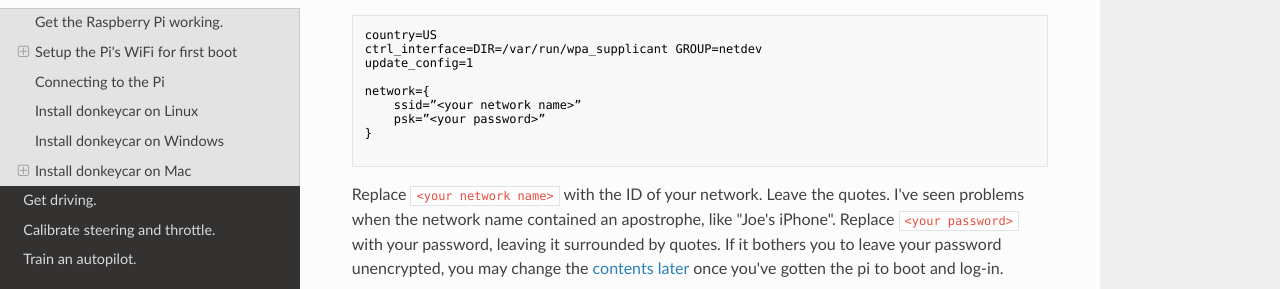
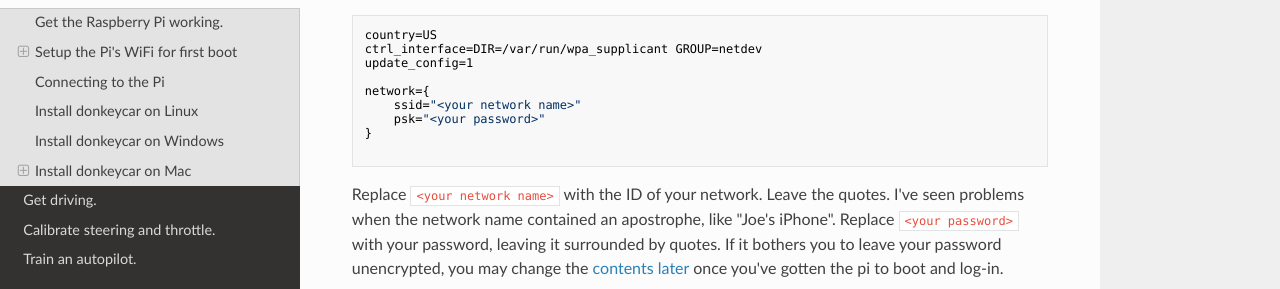
Before and after one commit to autorope/donkeycar, an MkDocs documentation site: the page built from docs/guide/install_software.md, in a window 1280 px wide and 900 px high, scrolled down 638 px. Shown: the part 232-521 px from the top of the window. Built offline with MkDocs 1.6.1, drawn with Linux system fonts in a browser that asks for light colours; nearby versions of some CDN libraries; old or Windows-style settings are respelled for this version of MkDocs.

````diff
--- a/docs/guide/install_software.md
+++ b/docs/guide/install_software.md
@@ -32,8 +32,8 @@ ctrl_interface=DIR=/var/run/wpa_supplicant GROUP=netdev
 update_config=1
 
 network={
-    ssid=”<your network name>”
-    psk=”<your password>”
+    ssid="<your network name>"
+    psk="<your password>"
 }
 
 ```
````
